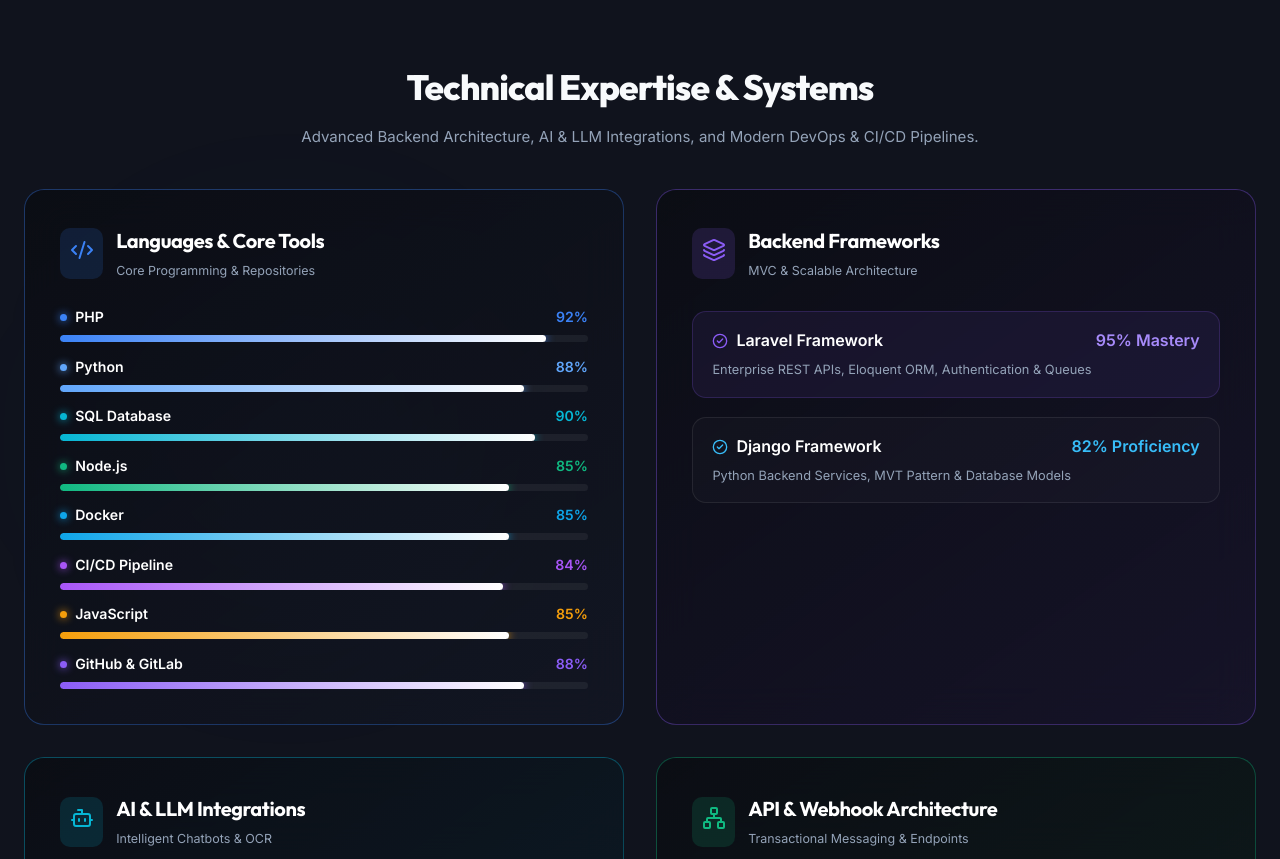
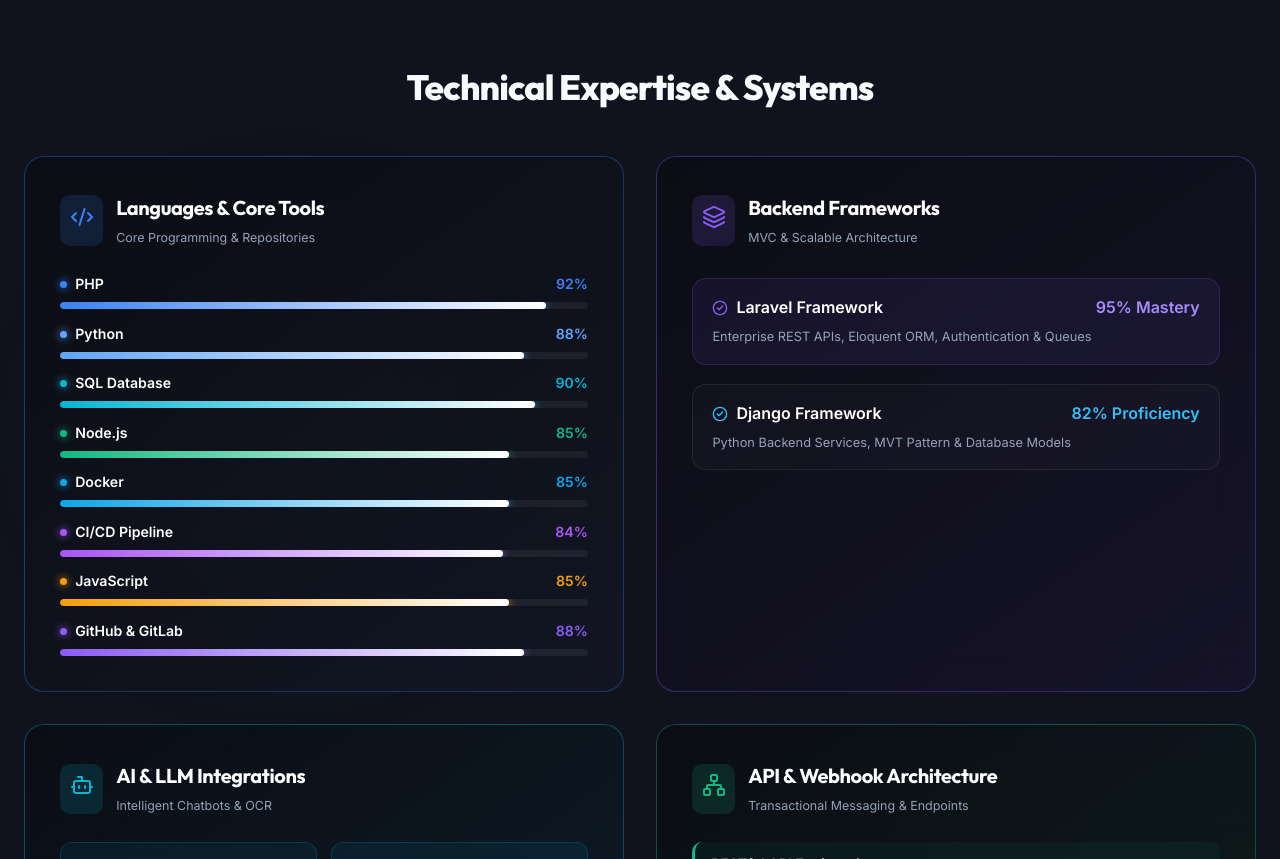
Before and after one commit to TechHub88/portfolio, a React (Vite) app: page / in a window 1280 px wide. Shown: the part 2260-3119 px from the top of the page. Built offline with nearby package versions, Linux system fonts and the light colour scheme.

Commit message:
remove subtitle line from Skills section

```diff
--- a/src/components/Skills.jsx
+++ b/src/components/Skills.jsx
@@ -78,12 +78,7 @@ const Skills = () => {
       }} />
 
       <div className="container">
-        <h2 className="section-title">Technical Expertise & Systems</h2>
-        <p className="section-subtitle">
-          Advanced Backend Architecture, AI & LLM Integrations, and Modern DevOps & CI/CD Pipelines.
-        </p>
-
-
+        <h2 className="section-title" style={{ marginBottom: '2.5rem' }}>Technical Expertise & Systems</h2>
 
         {/* 6 Varied & Distinct Skill Cards Grid */}
         <div className="grid grid-cols-2" style={{ gap: '2rem' }}>
```
